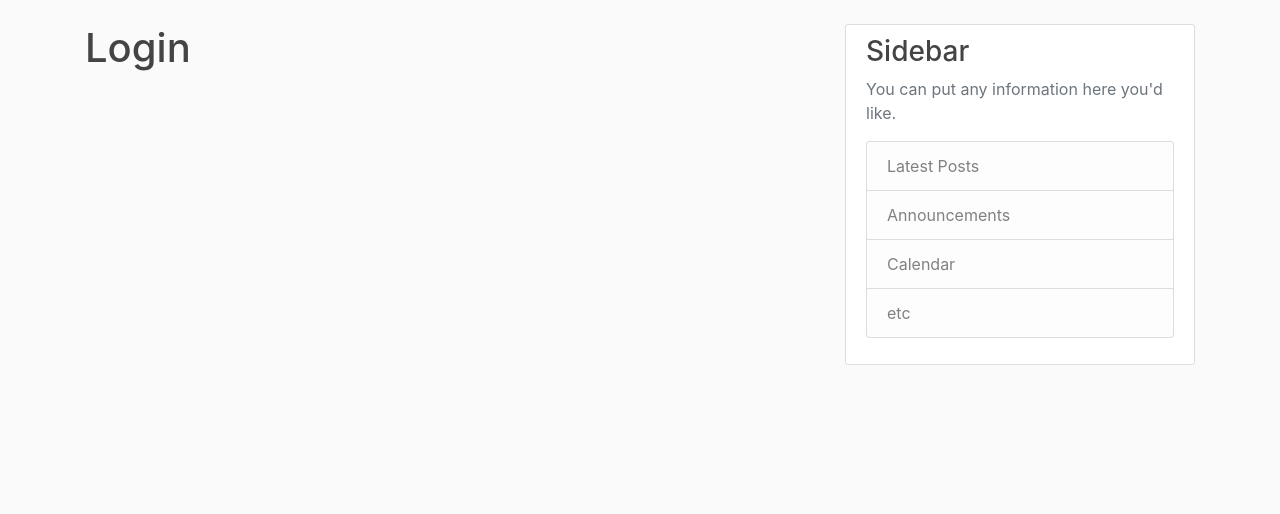
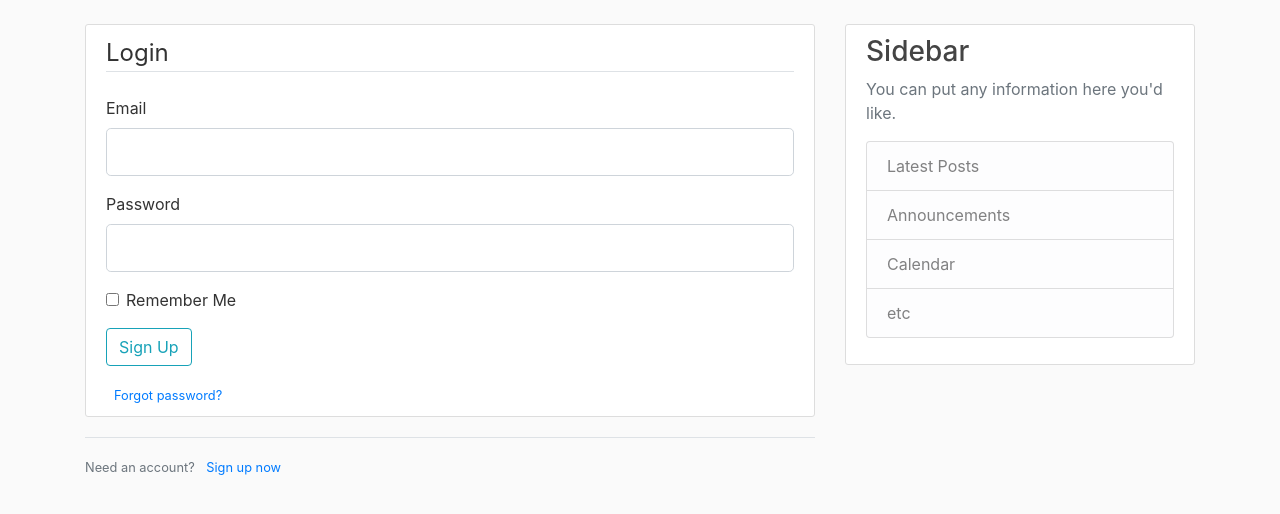
Before and after one commit to astang/myflaskblog, a Flask app: page /login in a window 1280 px wide. Shown: the part 56-570 px from the top of the page. Run offline with Flask 2, Linux system fonts and the light colour scheme; some libraries are stand-ins or nearby versions.

Commit message:
added login.html

```diff
--- a/myflaskblog.py
+++ b/myflaskblog.py
@@ -41,9 +41,10 @@ def register():
         return redirect(url_for('home'))
     return render_template('register.html', title='Register', form=form)
 
-@app.route("/login")
+@app.route("/login", methods=['GET', 'POST'])
 def login():
     form = LoginForm()
+
     return render_template('login.html', title='Login', form=form)
 
 #if you want to run it directly from python in debug mode without using the global
--- a/templates/login.html
+++ b/templates/login.html
@@ -1,4 +1,53 @@
-{% extends "layout.html" %}
-{% block content %}
-    <h1>Login</h1>
+{% extends "layout.html" %} {% block content %}
+<!-- class included in main.css -->
+<div class="content-section">
+    <form method="POST" action="">
+        <!-- hidden_tag method (addidng csrf - crossside token) in combination with secret key: protect form against certain attacks -->
+        {{form.hidden_tag()}}
+        <fieldset class="form-group">
+            <legend class="border-bottom mb-4"> Login </legend>
+            <div class="form-group">
+                {{ form.email.label(class="form-control-label") }}
+                {% if form.email.errors %}
+                    {{ form.email(class="form-control form-control-lg is-valid") }}
+                        <div class="invalid-feedback">
+                            {% for error in form.email.errors %}
+                                <span> {{ error }} </span>
+                            {% endfor %}
+                        </div>
+                {% else %}
+                    {{ form.email(class="form-control form-control-lg") }}
+                {% endif %}
+            </div>
+            <div class="form-group">
+                {{form.password.label(class="form-control-label")}}
+                {% if form.password.errors %}
+                    {{ form.password(class="form-control form-control-lg is-valid") }}
+                    <div class="invalid-feedback">
+                        {% for error in form.password.errors %}
+                            <span> {{ error }} </span>
+                        {% endfor %}
+                    </div>
+                {% else %}
+                    {{ form.password(class="form-control form-control-lg") }}
+                {% endif %}
+            </div>
+            <div class="form-check">
+                {{ form.remember(class="form-check-input")}}
+                {{ form.remember.label(class="form-check-label")}}
+            </div>
+        </fieldset>
+        <div class="form-group">
+            {{form.submit(class="btn btn-outline-info")}}
+        </div>
+        <small class="text-muted ml-2">
+            <a href="#"> Forgot password? </a>
+        </small>
+    </form>
+</div>
+<div class="border-top pt-3">
+    <small class="text-muted">
+        Need an account? <a class="ml-2" href="{{url_for('register')}}">Sign up now</a>
+    </small>
+</div>
 {% endblock content %}
```
